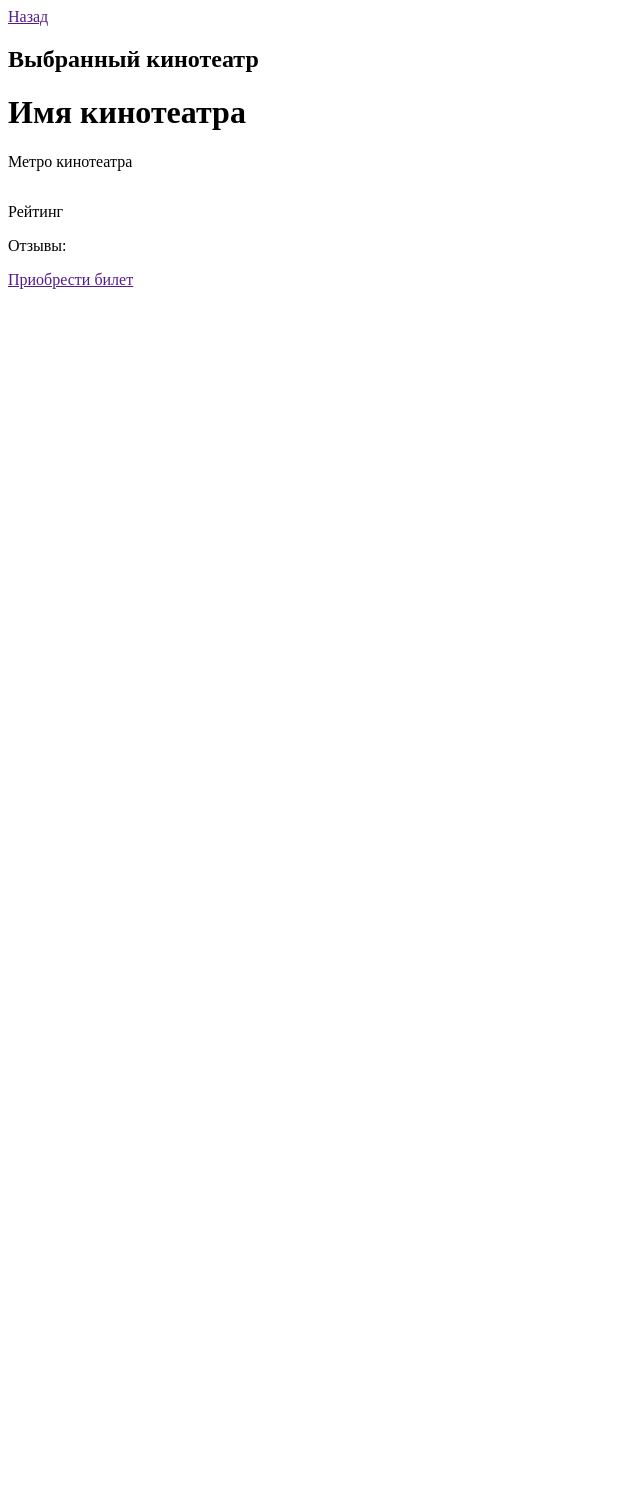
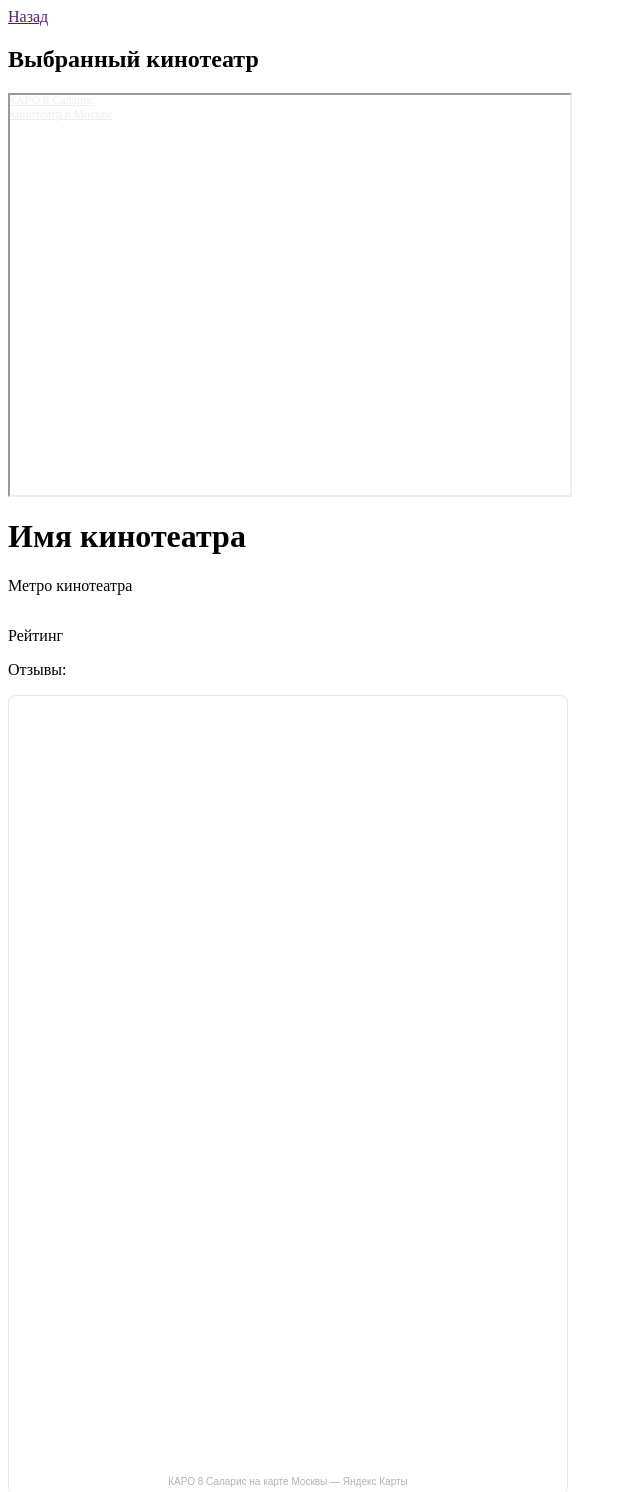
Before and after one commit to Shaurma-Boom/algo-team, a plain HTML site: page index.html in a window 1280 px wide. Shown: the top 1492 px of the page, without its empty margins (0-640 px from the left). Before the commit the page ends 800 px from the top, so only its background shows below. Drawn offline with Linux system fonts and the light colour scheme.

Commit message:
Update index.html

```diff
--- a/index.html
+++ b/index.html
@@ -13,6 +13,9 @@
             </div>
         </header>
         <main>
+            <div style="position:relative;overflow:hidden;">
+                <a href="https://yandex.ru/maps/org/karo_8_salaris/239772008072/?utm_medium=mapframe&utm_source=maps" style="color:#eee;font-size:12px;position:absolute;top:0px;">КАРО 8 Саларис</a><a href="https://yandex.ru/maps/213/moscow/category/cinema/184105868/?utm_medium=mapframe&utm_source=maps" style="color:#eee;font-size:12px;position:absolute;top:14px;">Кинотеатр в Москве</a><iframe src="https://yandex.ru/map-widget/v1/?indoorLevel=2&ll=37.423572%2C55.623097&mode=poi&poi%5Bpoint%5D=37.420542%2C55.624516&poi%5Buri%5D=ymapsbm1%3A%2F%2Forg%3Foid%3D239772008072&z=17.6" width="560" height="400" frameborder="1" allowfullscreen="true" style="position:relative;"></iframe>
+            </div>
             <h1 class="name">Имя кинотеатра</h1>
             <div class="cinema">
                 <p class="subway">Метро кинотеатра</p>
@@ -21,7 +24,9 @@
                     <p class="rate">Рейтинг</p><p class="stars"></p>
                     <p class="feedback">Отзывы:</p>
                     <div class="reviews">
-
+                        <div style="width:560px;height:800px;overflow:hidden;position:relative;">
+                            <iframe style="width:100%;height:100%;border:1px solid #e6e6e6;border-radius:8px;box-sizing:border-box" src="https://yandex.ru/maps-reviews-widget/239772008072?comments"></iframe><a href="https://yandex.ru/maps/org/karo_8_salaris/239772008072/" target="_blank" style="box-sizing:border-box;text-decoration:none;color:#b3b3b3;font-size:10px;font-family:YS Text,sans-serif;padding:0 20px;position:absolute;bottom:8px;width:100%;text-align:center;left:0;overflow:hidden;text-overflow:ellipsis;display:block;max-height:14px;white-space:nowrap;padding:0 16px;box-sizing:border-box">КАРО 8 Саларис на карте Москвы — Яндекс Карты</a>
+                        </div>
                     </div>
                 </div>
             </div>
```
